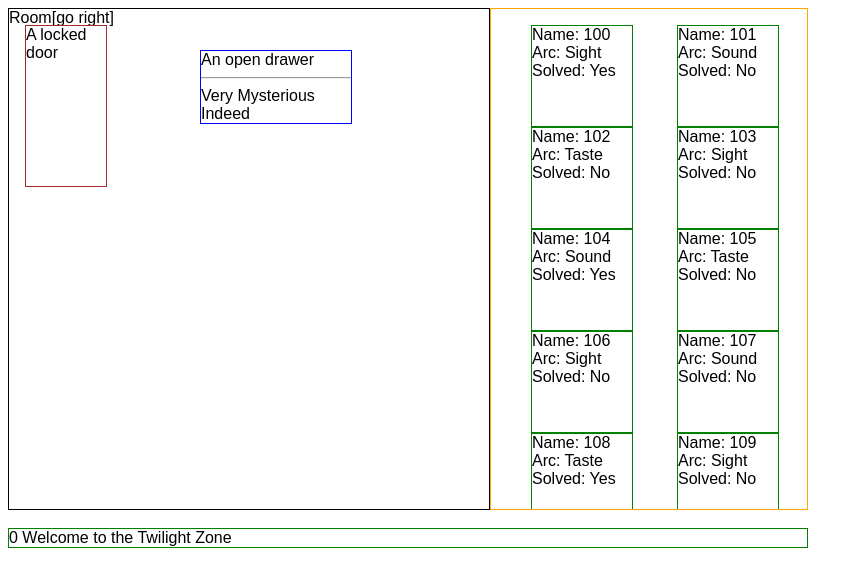
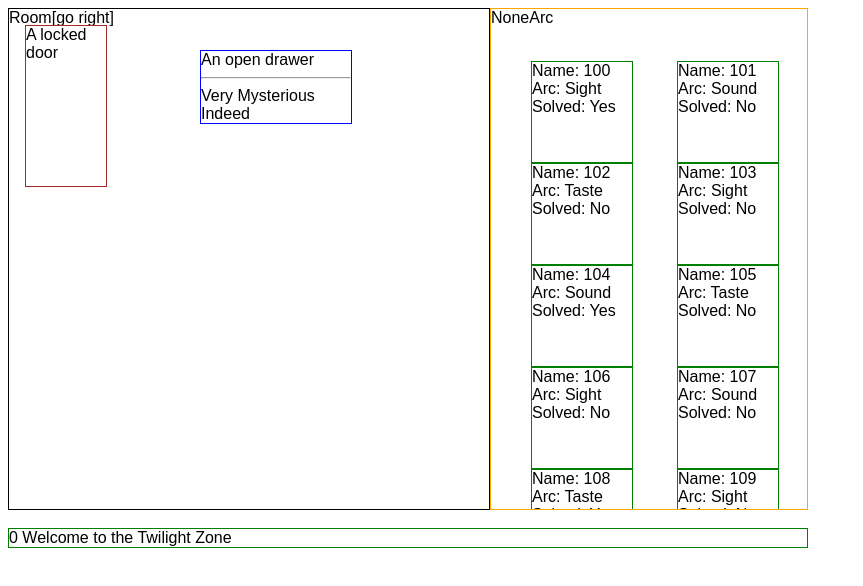
Before and after one commit to mferlo/room, a React (Create React App) app: page / in a window 1280 px wide. Shown: the top 586 px of the page, without its empty margins (0-863 px from the left). Built offline with nearby package versions, Linux system fonts and the light colour scheme.

Commit message:
GroupBy Arc

```diff
--- a/src/Inventory.js
+++ b/src/Inventory.js
@@ -5,7 +5,20 @@ class Inventory extends Component {
     constructor(props) {
         super(props);
 
-        this.state = { groupBy: 'none' };
+        this.state = { groupBy: 'None' };
+    }
+
+    groupBy(g) {
+        this.setState({ groupBy: g });
+    }
+
+    renderSelector() {
+        return (
+            <div>
+                <span onClick={() => this.groupBy("None")}>None</span>
+                <span onClick={() => this.groupBy("Arc")}>Arc</span>
+            </div>
+        );
     }
 
     renderPuzzle(puzzle) {
@@ -27,17 +40,36 @@ class Inventory extends Component {
                 </ul>);
     }
 
+    renderPuzzlesByArc(puzzles) {
+        const byArc = puzzles.reduce((groups, puzzle) => {
+            const arc = puzzle.Arc;
+            groups[arc] = groups[arc] || [];
+            groups[arc].push(puzzle);
+            return groups;
+        }, {});
+
+        const arcs = Object.keys(byArc).sort();
+
+        return arcs.map(
+            a => (<li className="groupHeader opened">{a}
+                  {this.renderUngroupedPuzzles(byArc[a])}
+                  </li>));
+    }
+
     renderList() {
         const puzzles = this.props.contents;
 
         switch (this.state.groupBy) {
-            case "none": return this.renderUngroupedPuzzles(puzzles);
-            default: alert(this.state.groupBy);
+            case "None": return this.renderUngroupedPuzzles(puzzles);
+            case "Arc": return this.renderPuzzlesByArc(puzzles);
+            default : alert(this.state.groupBy);
         }
     }
 
     render() {
         return (<div id="puzzle-inventory">
+                {this.renderSelector()}
+                <br />
                 {this.renderList()}
                 </div>);
     }
--- a/src/index.css
+++ b/src/index.css
@@ -26,18 +26,12 @@ body {
     overflow-y: scroll;
 }
 
-ul.puzzleList {
-    list-style: none;
-    columns: 2;
-}
+ul.puzzleList { columns: 2; }
 
+li.groupHeader { list-style-position:inside; }
 li.groupHeader.closed { list-style-type: '+ '; }
 li.groupHeader.opened { list-style-type: '- '; }
-
-li.puzzleItem {
-    list-style: none;
-    break-inside: avoid;
-}
+li.puzzleItem { list-style: none; break-inside: avoid; }
 
 div.puzzle {
     border: 1px solid green;
```
